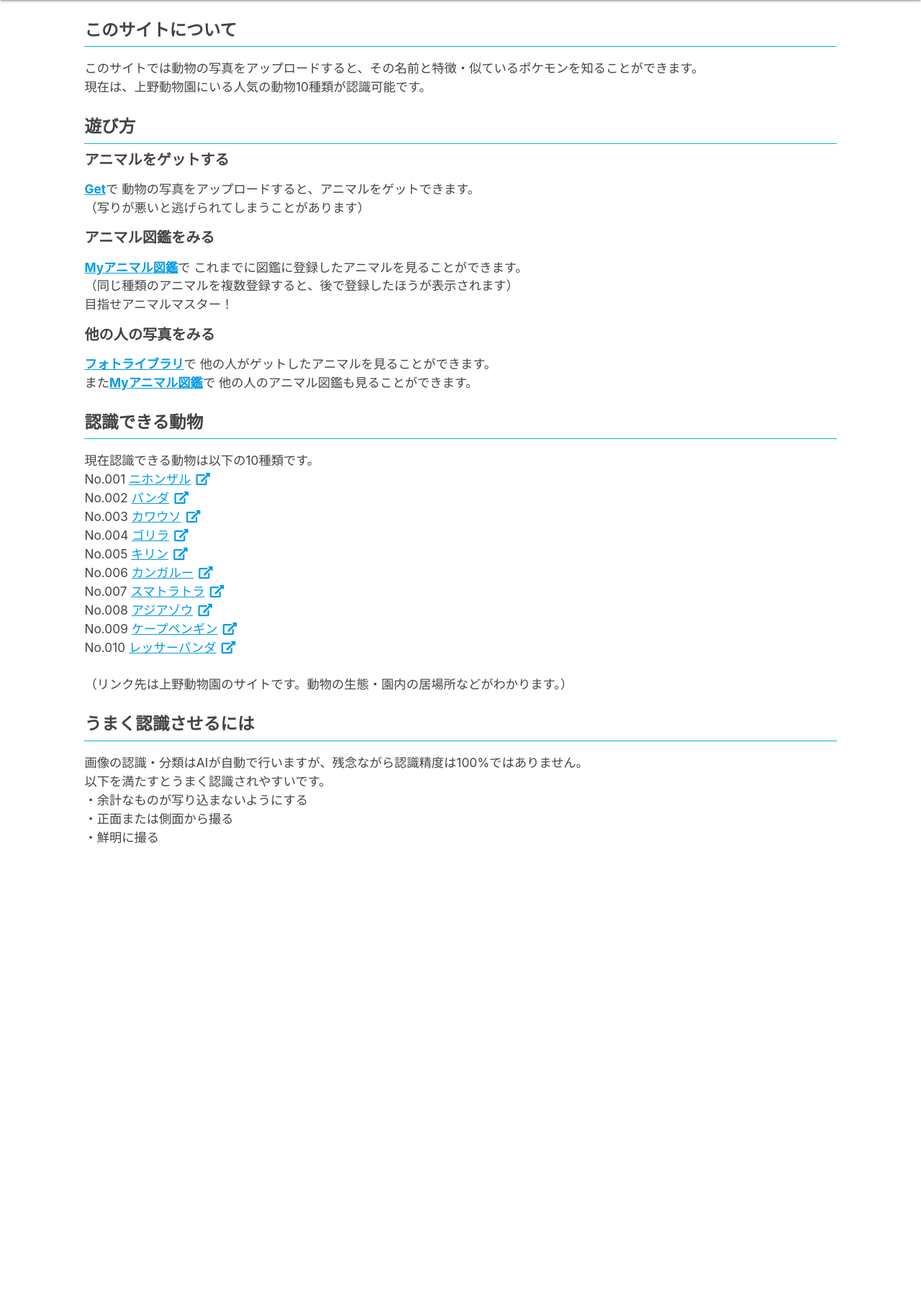
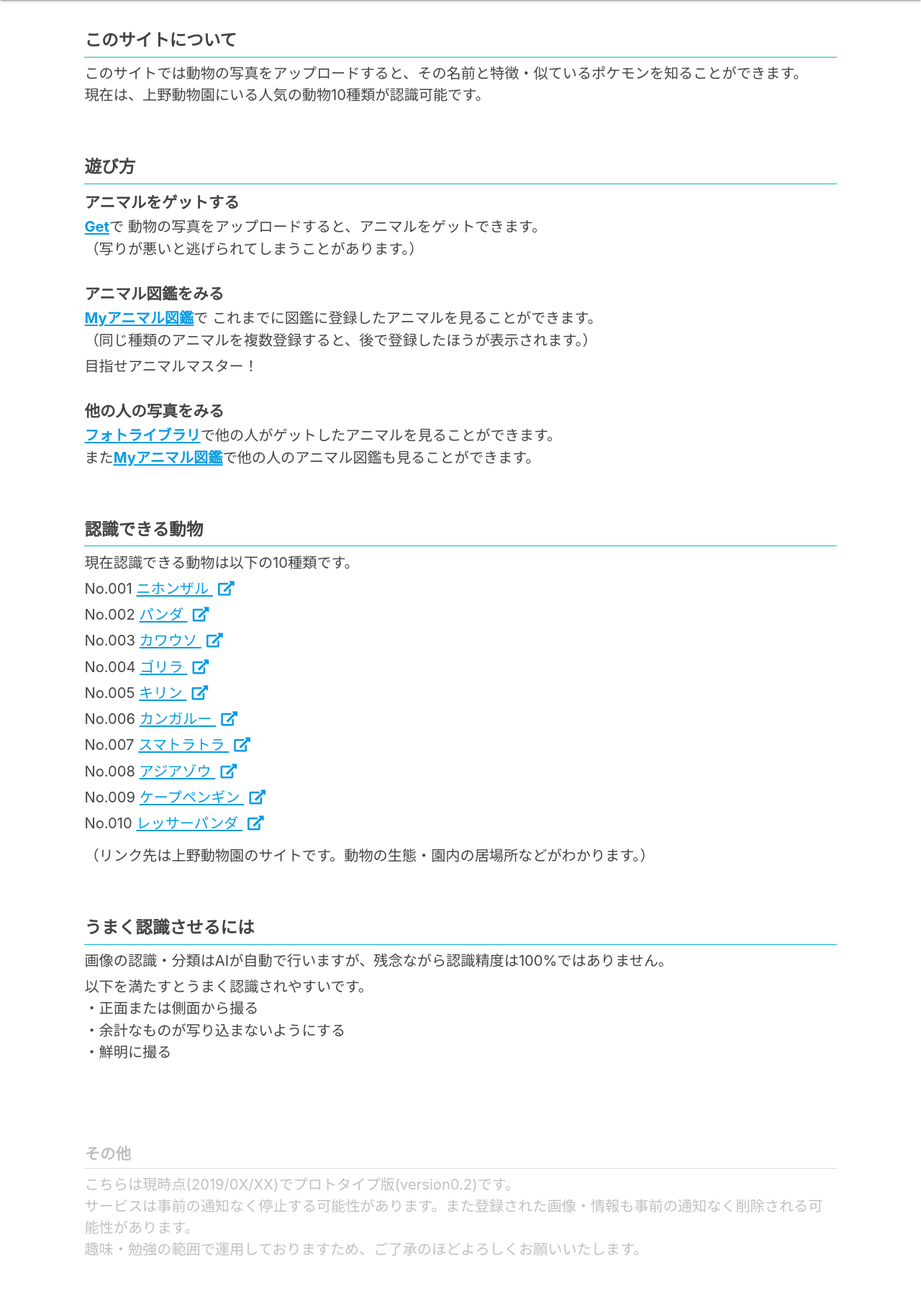
Before and after one commit to yakitori99/Ueno_Zoo_GO, a Flask app: page /about in a window 1280 px wide. Shown: the part 64-1862 px from the top of the page at 72% size. Before the commit the page ends 1236 px from the top, so only its background shows below. Run offline with Flask 2, Linux system fonts and the light colour scheme; some libraries are stand-ins or nearby versions.

Commit message:
Aboutページの説明内容、見た目を修正

```diff
--- a/flaskwebapp/static/css/style.css
+++ b/flaskwebapp/static/css/style.css
@@ -60,13 +60,15 @@ nav ul i {
 }
 .about h6{
   font-weight: bold;
-  font-size: 1.4rem;
+  font-size: 1.5rem;
 }
 .about a{
   text-decoration: underline;
 }
 .about p{
-  font-size: 1.2rem;
+  font-size: 1.4rem;
+  margin-block-start: 0.3em;
+  margin-block-end: 0.3em;
 }
 
 /* メダル、トロフィー、リボンの色 */
--- a/flaskwebapp/templates/about.html
+++ b/flaskwebapp/templates/about.html
@@ -4,69 +4,83 @@
 <div class="row">
   <div class="col s10 offset-s1 about about_text_color">
 
-    <h5 style="margin-top:2rem;"><b>このサイトについて</b></h5>
+    <h5 style="margin-top:3rem;"><b>このサイトについて</b></h5>
     <div class="divider cyan accent-4" style="margin-bottom: 0.5rem;"></div>
     <p>
       このサイトでは動物の写真をアップロードすると、その名前と特徴・似ているポケモンを知ることができます。<br>
       現在は、上野動物園にいる人気の動物10種類が認識可能です。
     </p>
 
-    <h5 style="margin-top:2rem;"><b>遊び方</b></h5>
-    <div class="divider cyan accent-4" style="margin-bottom: 0.5rem;"></div>
+
+    <h5 style="margin-top:5rem;"><b>遊び方</b></h5>
+    <div class="divider cyan accent-4" style="margin-bottom: 1rem;"></div>
 
     <h6>アニマルをゲットする</h6>
     <p>
-      <!-- <a href="/"><i class="fas fa-camera icon_margin"></i><b>Get</b></a>で -->
       <a href="/"><b>Get</b></a>で
       動物の写真をアップロードすると、アニマルをゲットできます。<br>
-      （写りが悪いと逃げられてしまうことがあります）
+      （写りが悪いと逃げられてしまうことがあります。）
     </p>
 
-    <h6>アニマル図鑑をみる</h6>
+    <h6 style="margin-top:2.5rem;">アニマル図鑑をみる</h6>
     <p>
-      <!-- <a href="/my_animal_index"><i class="fas fa-book icon_margin"></i><b>Myアニマル図鑑</b></a>で -->
       <a href="/my_animal_index"><b>Myアニマル図鑑</b></a>で
       これまでに図鑑に登録したアニマルを見ることができます。<br>
-      （同じ種類のアニマルを複数登録すると、後で登録したほうが表示されます）<br>
-      目指せアニマルマスター！
+      （同じ種類のアニマルを複数登録すると、後で登録したほうが表示されます。）
+    </p>
+    <p>目指せアニマルマスター！</p>
+
+    <h6 style="margin-top:2.5rem;">他の人の写真をみる</h6>
+    <p>
+      <a href="/public_photos"><b>フォトライブラリ</b></a>で他の人がゲットしたアニマルを見ることができます。<br>
+      また<a href="/my_animal_index"><b>Myアニマル図鑑</b></a>で他の人のアニマル図鑑も見ることができます。
     </p>
 
-    <h6>他の人の写真をみる</h6>
+
+    <h5 style="margin-top:5rem;"><b>認識できる動物</b></h5>
+    <div class="divider cyan accent-4" style="margin-bottom: 0.5rem;"></div>
+    <p>現在認識できる動物は以下の10種類です。</p>
+    <p>No.001 <a href="https://ueno-zoo.mamakoe.jp/animal/macaca-fuscata/" target="_blank" rel="noopener noreferrer">ニホンザル
+      <i class="fas fa-external-link-alt icon_margin_left"></i></a><br></p>
+    <p>No.002 <a href="https://ueno-zoo.mamakoe.jp/animal/ailuropoda-melanoleuca/" target="_blank" rel="noopener noreferrer">パンダ
+      <i class="fas fa-external-link-alt icon_margin_left"></i></a><br></p>
+    <p>No.003 <a href="https://ueno-zoo.mamakoe.jp/animal/lutra-lutra/" target="_blank" rel="noopener noreferrer">カワウソ
+      <i class="fas fa-external-link-alt icon_margin_left"></i></a><br></p>
+    <p>No.004 <a href="https://ueno-zoo.mamakoe.jp/animal/gorilla-gorilla/" target="_blank" rel="noopener noreferrer">ゴリラ
+      <i class="fas fa-external-link-alt icon_margin_left"></i></a><br></p>
+    <p>No.005 <a href="https://ueno-zoo.mamakoe.jp/animal/giraffa-camelopardalis/" target="_blank" rel="noopener noreferrer">キリン
+      <i class="fas fa-external-link-alt icon_margin_left"></i></a><br></p>
+    <p>No.006 <a href="https://ueno-zoo.mamakoe.jp/animal/macropus-giganteus/" target="_blank" rel="noopener noreferrer">カンガルー
+      <i class="fas fa-external-link-alt icon_margin_left"></i></a><br></p>
+    <p>No.007 <a href="https://ueno-zoo.mamakoe.jp/animal/sumatran-tiger/" target="_blank" rel="noopener noreferrer">スマトラトラ
+      <i class="fas fa-external-link-alt icon_margin_left"></i></a><br></p>
+    <p>No.008 <a href="https://ueno-zoo.mamakoe.jp/animal/elephas-maximus/" target="_blank" rel="noopener noreferrer">アジアゾウ
+      <i class="fas fa-external-link-alt icon_margin_left"></i></a><br></p>
+    <p>No.009 <a href="https://ueno-zoo.mamakoe.jp/animal/pheniscus-demersus/" target="_blank" rel="noopener noreferrer">ケープペンギン
+      <i class="fas fa-external-link-alt icon_margin_left"></i></a><br></p>
+    <p>No.010 <a href="https://ueno-zoo.mamakoe.jp/animal/ailurus-fulgens/" target="_blank" rel="noopener noreferrer">レッサーパンダ
+      <i class="fas fa-external-link-alt icon_margin_left"></i></a><br></p>
+
+    <p style="margin-top:1rem;">（リンク先は上野動物園のサイトです。動物の生態・園内の居場所などがわかります。）</p>
+
+
+    <h5 style="margin-top:5rem;"><b>うまく認識させるには</b></h5>
+    <div class="divider cyan accent-4" style="margin-bottom: 0.5rem;"></div>
+    <p>画像の認識・分類はAIが自動で行いますが、残念ながら認識精度は100%ではありません。</p>
     <p>
-      <!-- <a href="/public_photos"><i class="fas fa-images icon_margin"></i><b>フォトライブラリ</b></a>で -->
-      <a href="/public_photos"><b>フォトライブラリ</b></a>で
-      他の人がゲットしたアニマルを見ることができます。<br>
-      <!-- また<a href="/my_animal_index"><i class="fas fa-book icon_margin"></i><b>Myアニマル図鑑</b></a>で -->
-      また<a href="/my_animal_index"><b>Myアニマル図鑑</b></a>で
-      他の人のアニマル図鑑も見ることができます。
+      以下を満たすとうまく認識されやすいです。<br>
+      ・正面または側面から撮る<br>
+      ・余計なものが写り込まないようにする<br>
+      ・鮮明に撮る
     </p>
 
-    <h5 style="margin-top:2rem;"><b>認識できる動物</b></h5>
-    <div class="divider cyan accent-4" style="margin-bottom: 0.5rem;"></div>
-    <p>
-      現在認識できる動物は以下の10種類です。<br>
-      No.001 <a href="https://ueno-zoo.mamakoe.jp/animal/macaca-fuscata/" target="_blank" rel="noopener noreferrer">ニホンザル<i class="fas fa-external-link-alt icon_margin_left"></i></a><br>
-      No.002 <a href="https://ueno-zoo.mamakoe.jp/animal/ailuropoda-melanoleuca/" target="_blank" rel="noopener noreferrer">パンダ<i class="fas fa-external-link-alt icon_margin_left"></i></a><br>
-      No.003 <a href="https://ueno-zoo.mamakoe.jp/animal/lutra-lutra/" target="_blank" rel="noopener noreferrer">カワウソ<i class="fas fa-external-link-alt icon_margin_left"></i></a><br>
-      No.004 <a href="https://ueno-zoo.mamakoe.jp/animal/gorilla-gorilla/" target="_blank" rel="noopener noreferrer">ゴリラ<i class="fas fa-external-link-alt icon_margin_left"></i></a><br>
-      No.005 <a href="https://ueno-zoo.mamakoe.jp/animal/giraffa-camelopardalis/" target="_blank" rel="noopener noreferrer">キリン<i class="fas fa-external-link-alt icon_margin_left"></i></a><br>
-      No.006 <a href="https://ueno-zoo.mamakoe.jp/animal/macropus-giganteus/" target="_blank" rel="noopener noreferrer">カンガルー<i class="fas fa-external-link-alt icon_margin_left"></i></a><br>
-      No.007 <a href="https://ueno-zoo.mamakoe.jp/animal/sumatran-tiger/" target="_blank" rel="noopener noreferrer">スマトラトラ<i class="fas fa-external-link-alt icon_margin_left"></i></a><br>
-      No.008 <a href="https://ueno-zoo.mamakoe.jp/animal/elephas-maximus/" target="_blank" rel="noopener noreferrer">アジアゾウ<i class="fas fa-external-link-alt icon_margin_left"></i></a><br>
-      No.009 <a href="https://ueno-zoo.mamakoe.jp/animal/pheniscus-demersus/" target="_blank" rel="noopener noreferrer">ケープペンギン<i class="fas fa-external-link-alt icon_margin_left"></i></a><br>
-      No.010 <a href="https://ueno-zoo.mamakoe.jp/animal/ailurus-fulgens/" target="_blank" rel="noopener noreferrer">レッサーパンダ<i class="fas fa-external-link-alt icon_margin_left"></i></a><br>
-      <br>
-      （リンク先は上野動物園のサイトです。動物の生態・園内の居場所などがわかります。）
-    </p>
 
-    <h5 style="margin-top:2rem;"><b>うまく認識させるには</b></h5>
-    <div class="divider cyan accent-4" style="margin-bottom: 0.5rem;"></div>
-    <p>
-      画像の認識・分類はAIが自動で行いますが、残念ながら認識精度は100%ではありません。<br>
-      以下を満たすとうまく認識されやすいです。<br>
-      ・余計なものが写り込まないようにする<br>
-      ・正面または側面から撮る<br>
-      ・鮮明に撮る
+    <h6 class="supplement_text" style="margin-top:8rem;"><b>その他</b></h6>
+    <div class="divider grey lighten-2" style="margin-bottom: 0.5rem;"></div>
+    <p class="supplement_text">
+      こちらは現時点(2019/0X/XX)でプロトタイプ版(version0.2)です。<br>
+      サービスは事前の通知なく停止する可能性があります。また登録された画像・情報も事前の通知なく削除される可能性があります。<br>
+      趣味・勉強の範囲で運用しておりますため、ご了承のほどよろしくお願いいたします。
     </p>
 
   </div>
```
